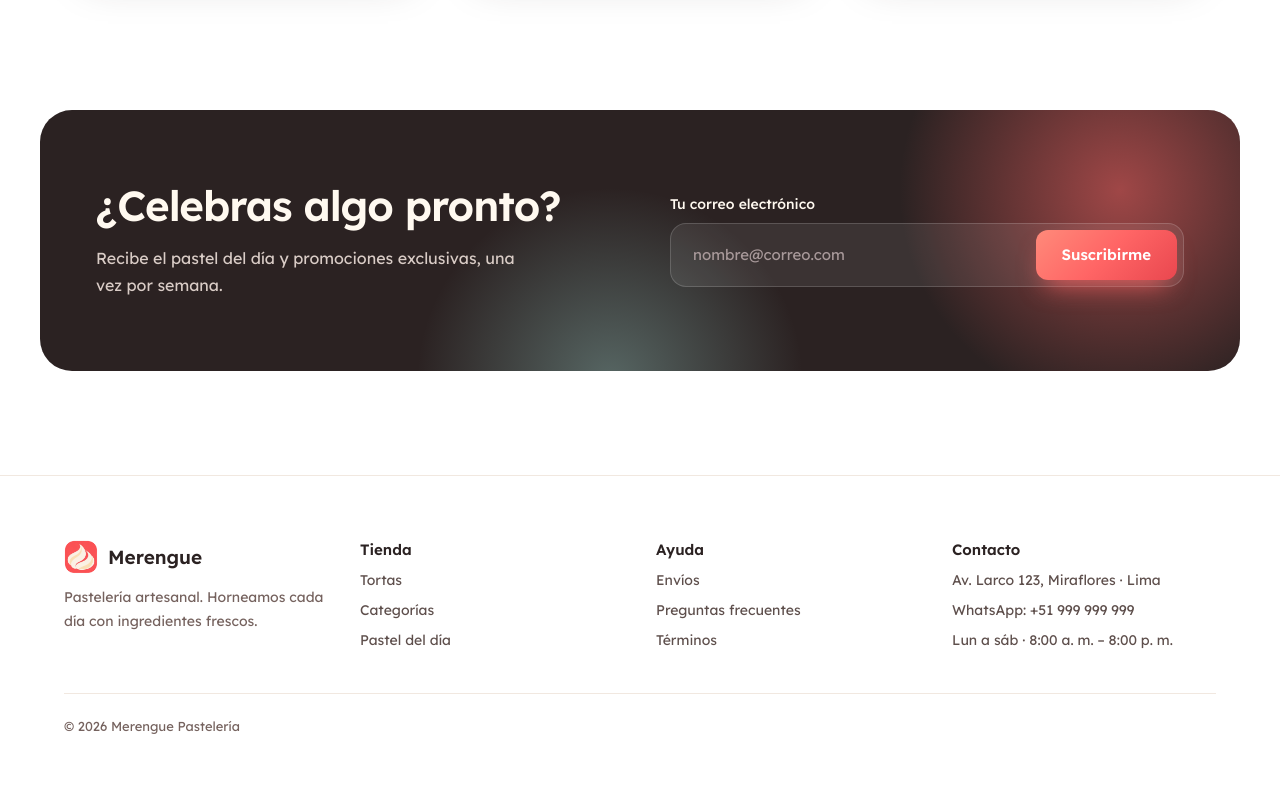
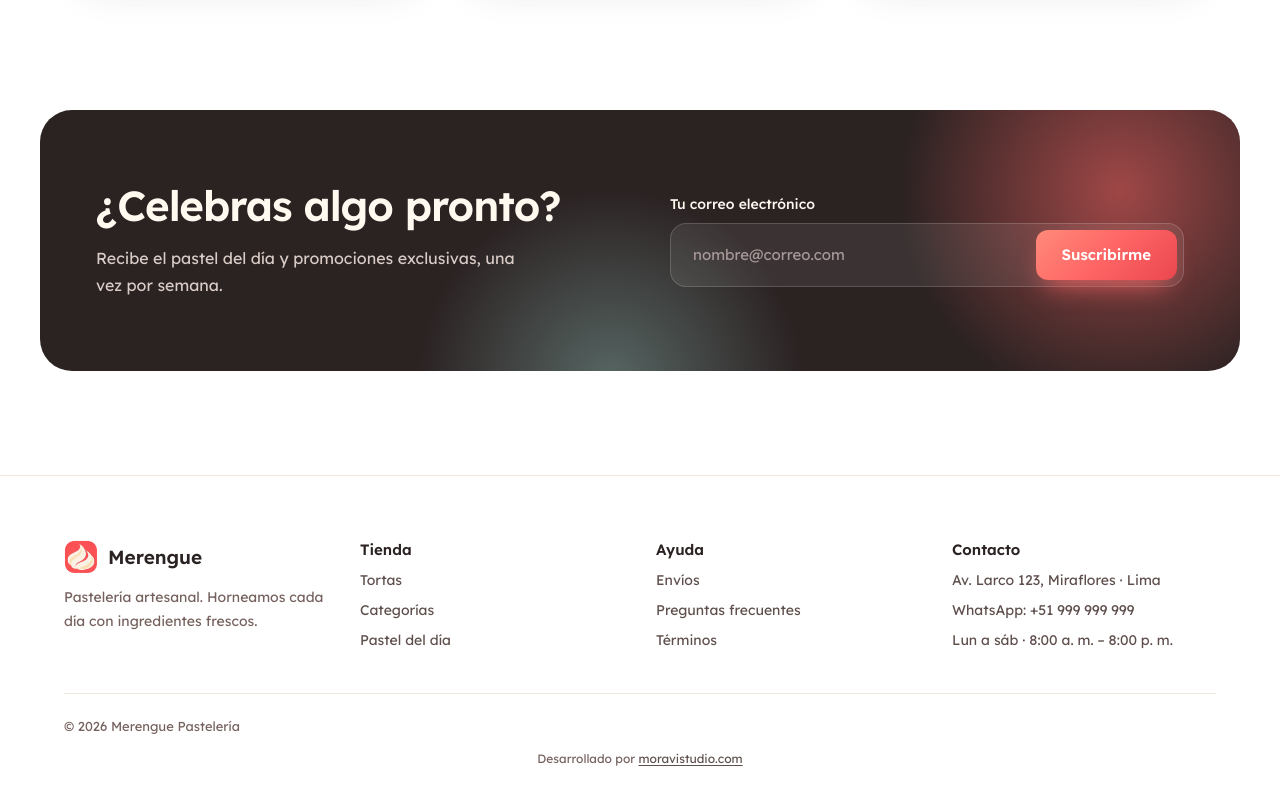
Before and after one commit to moravistudio/Merengue, a plain HTML site: page index.html in a window 1280 px wide. Shown: the part 3960-4760 px from the top of the page. Before the commit the page ends 4726 px from the top, so only its background shows below. Drawn offline with Linux system fonts and the light colour scheme.

Commit message:
Firma «Desarrollado por moravistudio.com» al pie de la página
Co-Authored-By: Claude Sonnet 5.5 <noreply@anthropic.com>

```diff
--- a/index.html
+++ b/index.html
@@ -10,7 +10,7 @@
 <link rel="preconnect" href="https://fonts.googleapis.com">
 <link rel="preconnect" href="https://fonts.gstatic.com" crossorigin>
 <link href="https://fonts.googleapis.com/css2?family=Lexend:wght@300;400;500;600;700&display=swap" rel="stylesheet">
-<link rel="stylesheet" href="styles.css">
+<link rel="stylesheet" href="styles.css?v=2">
 </head>
 <body>
 
@@ -300,6 +300,7 @@
       <div class="footer__col"><strong>Contacto</strong><span>Av. Larco 123, Miraflores · Lima</span><a href="https://wa.me/51999999999" target="_blank" rel="noopener">WhatsApp: +51 999 999 999</a><span>Lun a sáb · 8:00 a. m. – 8:00 p. m.</span></div>
     </div>
     <div class="footer__legal">© 2026 Merengue Pastelería</div>
+    <p class="firma-moravi">Desarrollado por <a href="https://www.moravistudio.com/" target="_blank" rel="noopener">moravistudio.com</a></p>
   </div>
 </footer>
 
--- a/styles.css
+++ b/styles.css
@@ -607,3 +607,7 @@ img.logo__icono { background: none; border-radius: 0; box-shadow: none; filter:
 .boton-borde[data-tip]::before { content: ""; position: absolute; bottom: calc(100% + 8px); left: 50%; width: 12px; height: 12px; background: var(--tinta); transform: translate(-50%, 4px) rotate(45deg); opacity: 0; pointer-events: none; transition: opacity .2s ease, transform .2s ease; z-index: 4; }
 .boton-borde[data-tip]:hover::after, .boton-borde[data-tip]:focus-visible::after, .boton-borde[data-tip].tip::after { opacity: 1; transform: translate(-50%, 0); }
 .boton-borde[data-tip]:hover::before, .boton-borde[data-tip]:focus-visible::before, .boton-borde[data-tip].tip::before { opacity: 1; transform: translate(-50%, 0) rotate(45deg); }
+
+/* Firma de Moravi Studio (mismo texto que Libraica) */
+.firma-moravi { margin: -28px 0 0; text-align: center; font-size: 12px; line-height: 1.5; color: var(--texto-suave); }
+.firma-moravi a { color: var(--texto); text-decoration: underline; text-underline-offset: 2px; }
```
